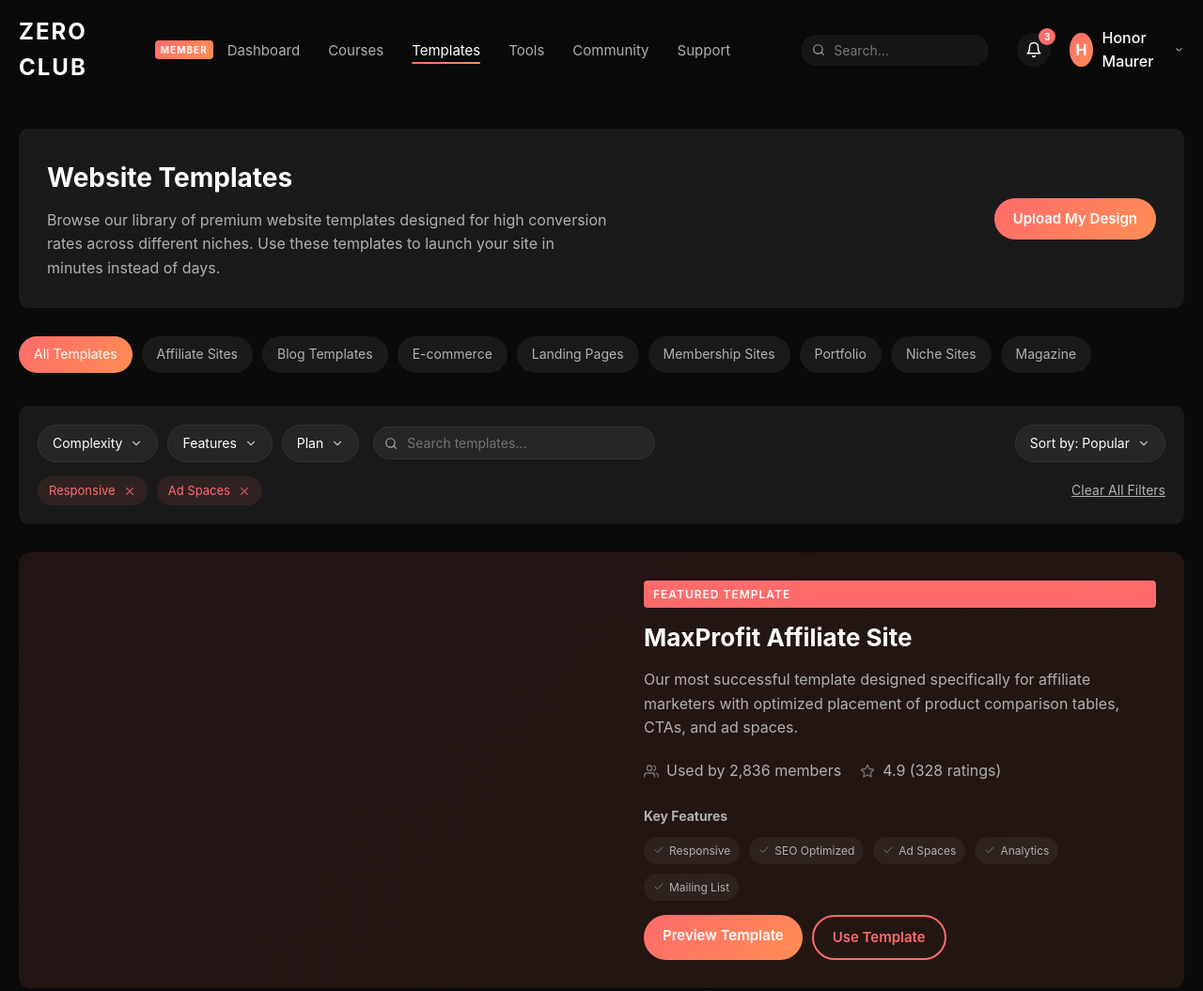
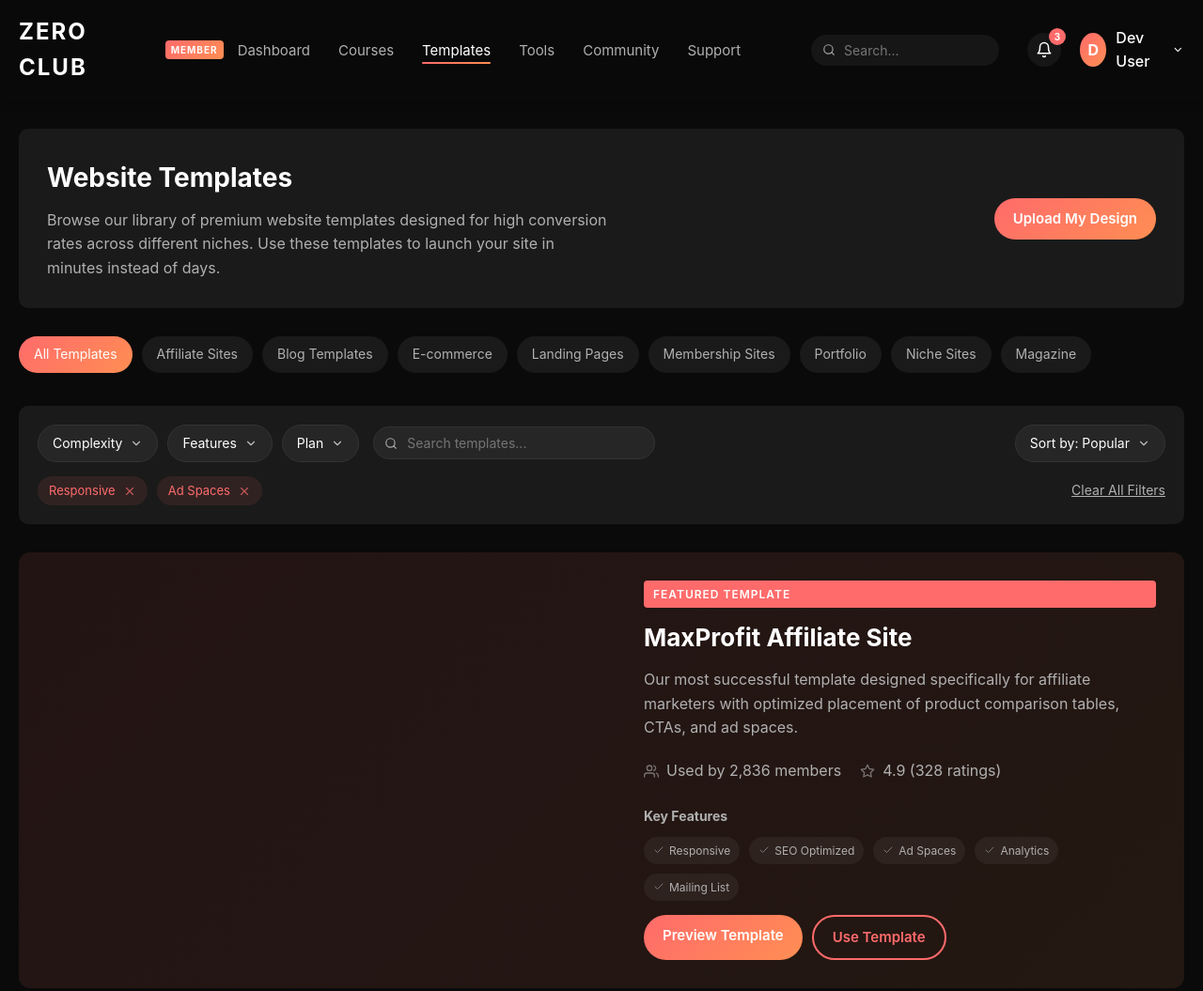
Before and after one commit to zeroclub-dev/main, a plain HTML site: page templates.html in a window 1280 px wide. Shown: the top 1055 px of the page at 94% size. Drawn offline with Linux system fonts and the light colour scheme.

Commit message:
Update templates.html

```diff
--- a/templates.html
+++ b/templates.html
@@ -1070,8 +1070,8 @@
                 </div>
 
                 <div class="user-profile dropdown">
-                    <div class="user-avatar">H</div>
-                    <div class="user-name">Honor Maurer</div>
+                    <div class="user-avatar">D</div>
+                    <div class="user-name">Dev User</div>
                     <svg xmlns="http://www.w3.org/2000/svg" width="16" height="16" viewBox="0 0 24 24" fill="none" stroke="currentColor" stroke-width="2" stroke-linecap="round" stroke-linejoin="round">
                         <polyline points="6 9 12 15 18 9"></polyline>
                     </svg>
```
